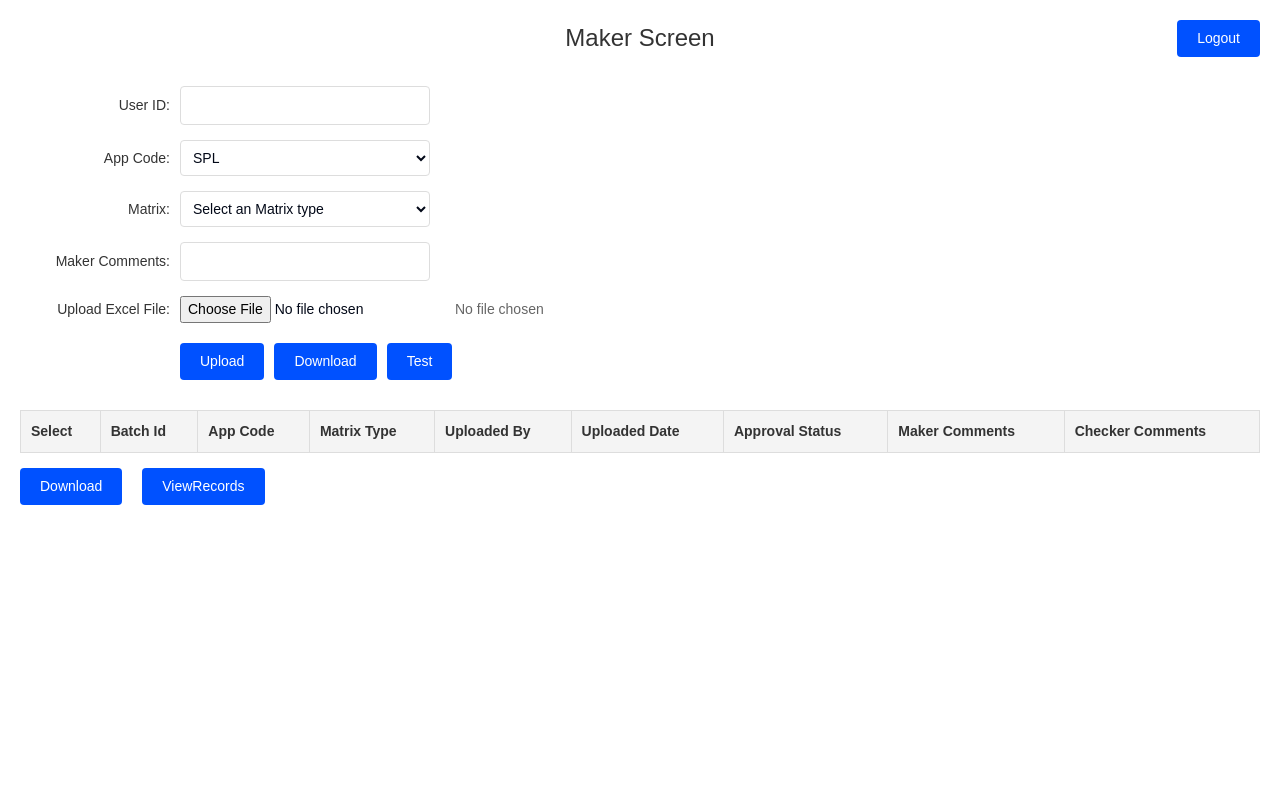
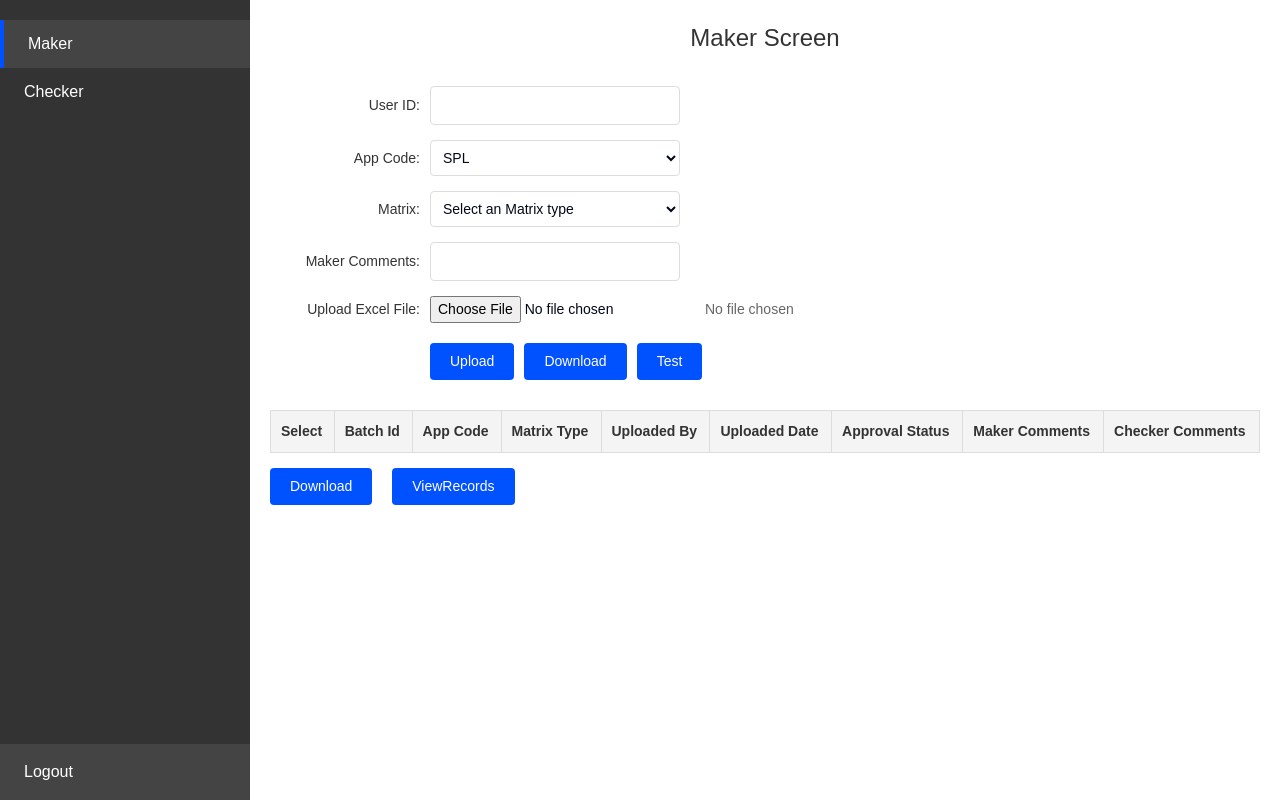
Before and after one commit to amplifyxlabs/maker-checker-ui, a React (Vite) app: page / in a window 1280 px wide. Built offline with nearby package versions, Linux system fonts and the light colour scheme.

Commit message:
Add sidebar component
Added a sidebar component with Maker and Checker options and a logout button at the bottom.  The sidebar is styled with a grey color.

```diff
--- a/src/App.css
+++ b/src/App.css
@@ -10,10 +10,73 @@ body {
   background-color: #f5f5f5;
 }
 
+.app-layout {
+  display: flex;
+  min-height: 100vh;
+}
+
+.sidebar {
+  width: 250px;
+  background-color: #333333;
+  color: white;
+  flex-shrink: 0;
+}
+
+.sidebar-content {
+  display: flex;
+  flex-direction: column;
+  height: 100%;
+}
+
+.sidebar-menu {
+  flex-grow: 1;
+  padding: 20px 0;
+}
+
+.sidebar-button {
+  width: 100%;
+  padding: 12px 24px;
+  text-align: left;
+  background: none;
+  border: none;
+  color: white;
+  cursor: pointer;
+  font-size: 16px;
+  transition: background-color 0.2s;
+}
+
+.sidebar-button:hover {
+  background-color: #444444;
+}
+
+.sidebar-button.active {
+  background-color: #444444;
+  border-left: 4px solid #0051ff;
+}
+
+.sidebar-logout {
+  padding: 16px 24px;
+  background-color: #444444;
+  color: white;
+  border: none;
+  cursor: pointer;
+  font-size: 16px;
+  text-align: left;
+  transition: background-color 0.2s;
+}
+
+.sidebar-logout:hover {
+  background-color: #555555;
+}
+
+.main-content {
+  flex-grow: 1;
+  background-color: #f5f5f5;
+}
+
 .maker-container {
   padding: 20px;
   background-color: #fff;
-  position: relative;
   min-height: 100vh;
 }
 
--- a/src/pages/Index.tsx
+++ b/src/pages/Index.tsx
@@ -3,10 +3,32 @@ import { useState } from 'react';
 import '../App.css';
 
 function Index() {
+  const [activePage, setActivePage] = useState('maker');
+
   return (
-    <div>
+    <div className="app-layout">
+      <div className="sidebar">
+        <div className="sidebar-content">
+          <div className="sidebar-menu">
+            <button
+              className={`sidebar-button ${activePage === 'maker' ? 'active' : ''}`}
+              onClick={() => setActivePage('maker')}
+            >
+              Maker
+            </button>
+            <button
+              className={`sidebar-button ${activePage === 'checker' ? 'active' : ''}`}
+              onClick={() => setActivePage('checker')}
+            >
+              Checker
+            </button>
+          </div>
+          <button className="sidebar-logout">Logout</button>
+        </div>
+      </div>
+
+      <div className="main-content">
         <div className="maker-container">
-        <button className="logout-button">Logout</button>
           <h1 className="maker-title">Maker Screen</h1>
 
           <div className="form-group">
@@ -76,6 +98,7 @@ function Index() {
           </div>
         </div>
       </div>
+    </div>
   );
 }
 
```
Lines whose indentation alone changed are shown as unchanged.
